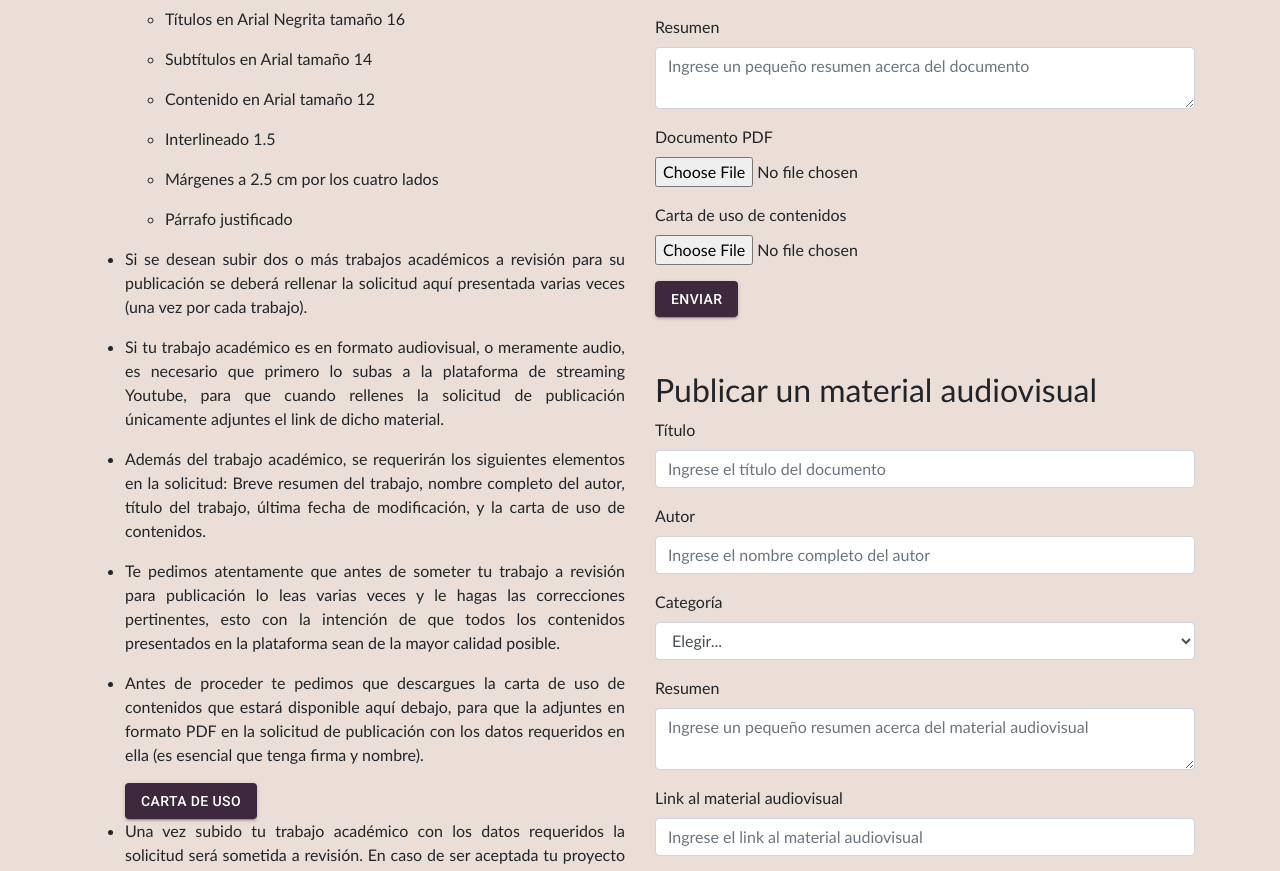
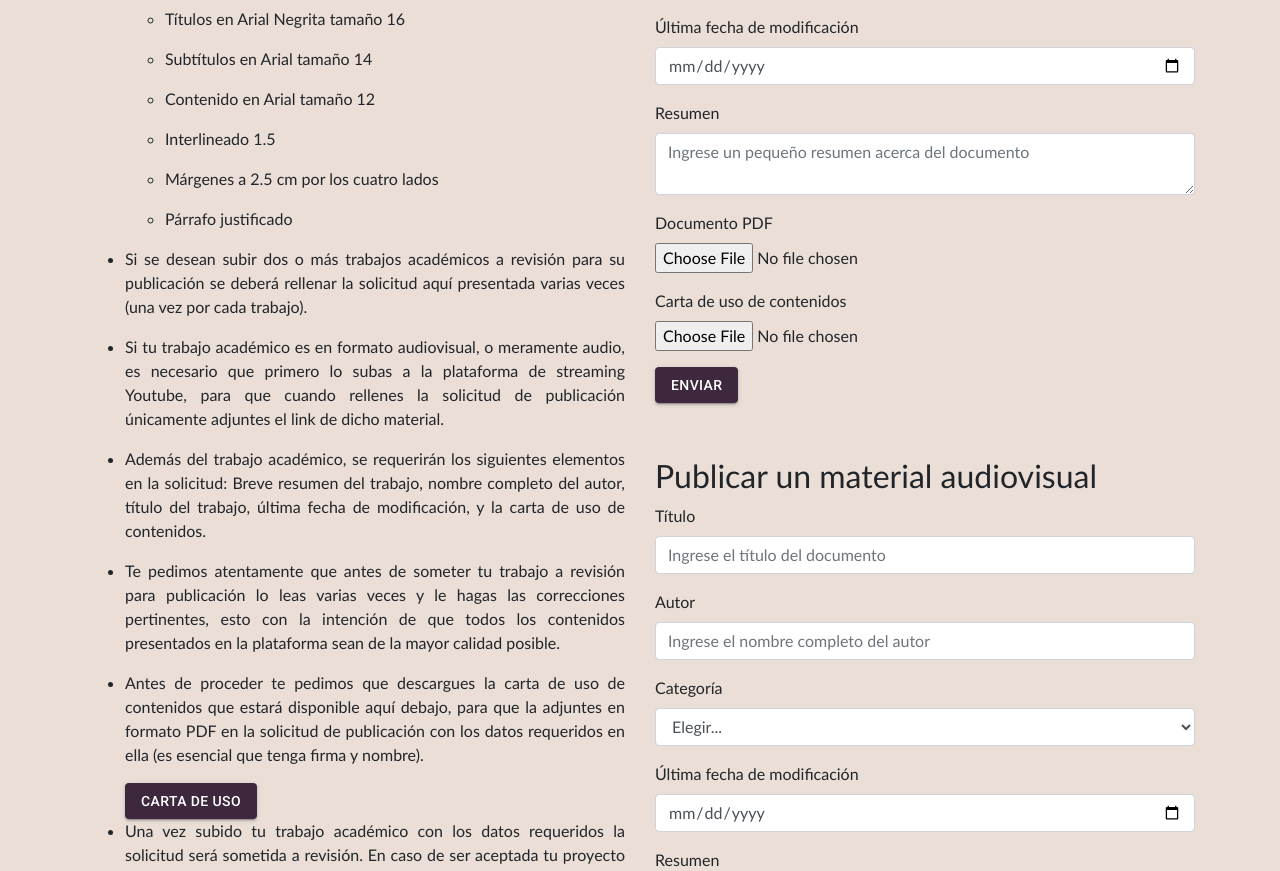
Before and after one commit to alfonso46674/madreSelva, a React (Create React App) app: page /uploads in a window 1280 px wide. Shown: the part 703-1574 px from the top of the page. Built offline with nearby package versions, Linux system fonts and the light colour scheme.

Commit message:
Feat: Add date parameter

```diff
--- a/src/components/uploads/uploads.js
+++ b/src/components/uploads/uploads.js
@@ -37,6 +37,7 @@ const Uploads = () => {
       title: '',
       abstract: '',
       category: '',
+      date:'',
       videoLink: null,
       document: null,
       agreement: null,
@@ -71,6 +72,7 @@ const Uploads = () => {
       bodyFormData.append('document',data.document)
       bodyFormData.append('videoLink',data.videoLink)
       bodyFormData.append('agreement',data.agreement)
+      bodyFormData.append('date',data.date)
 
       axios({
         method: "post",
@@ -99,6 +101,7 @@ const Uploads = () => {
       bodyFormData.append('document',data.document)
       bodyFormData.append('videoLink',data.videoLink)
       bodyFormData.append('agreement',data.agreement)
+      bodyFormData.append('date',data.date)
 
       axios({
         method: "post",
@@ -239,6 +242,10 @@ const Uploads = () => {
             </Form.Control>
           </Form.Group>
           <Form.Group >
+            <Form.Label>Última fecha de modificación</Form.Label>
+            <Form.Control required onChange={(e) => myFunction(e)} type="date" placeholder="Ingrese la última fecha de modificación" id='date' />
+          </Form.Group>
+          <Form.Group >
             <Form.Label>Resumen</Form.Label>
             <Form.Control required onChange={(e) => myFunction(e)} as="textarea" placeholder="Ingrese un pequeño resumen acerca del documento" id='abstract' />
           </Form.Group>
@@ -280,6 +287,10 @@ const Uploads = () => {
             </Form.Control>
           </Form.Group>
           <Form.Group >
+            <Form.Label>Última fecha de modificación</Form.Label>
+            <Form.Control required onChange={(e) => myFunction(e)} type="date" placeholder="Ingrese la última fecha de modificación" id='date' />
+          </Form.Group>
+          <Form.Group >
             <Form.Label>Resumen</Form.Label>
             <Form.Control required onChange={(e) => myFunction(e)} as="textarea" placeholder="Ingrese un pequeño resumen acerca del material audiovisual" id='abstract' />
           </Form.Group>
```
